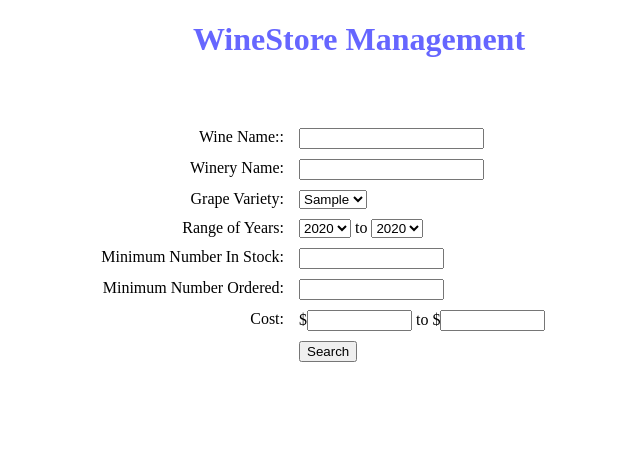
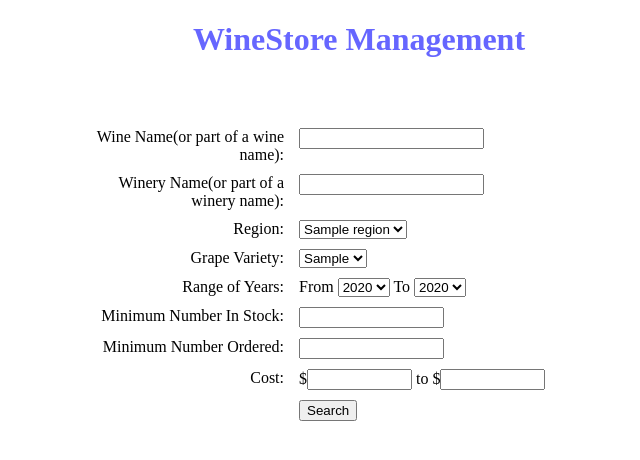
Before and after one commit to RMITGavin/assignment1, a PHP site: page / in a window 1280 px wide. Shown: the top 460 px of the page, without its empty margins (281-921 px from the left). Run offline with PHP 8.4, Linux system fonts and the light colour scheme; tables that the repository leaves empty or names only in its code hold one stand-in row (values such as "Sample post"); a stand-in replaces the project's code that opens the database connection; some libraries are stand-ins or nearby versions.

Commit message:
added region dropdwon list to index.php

```diff
--- a/partB/index.php
+++ b/partB/index.php
@@ -158,15 +158,26 @@
    	<form id="search_form" method="get" action="<?php echo $_SERVER['PHP_SELF']; ?>" >
 		<div id="formcontainer">
 			<div class="row">
-				<span class="label">Wine Name::</span>
+				<span class="label">Wine Name(or part of a wine name):</span>
 				<span class="formw"><input type="text" size="20" id="wineName" name="wineName" value="<?php echo $wineName; ?>"/></span>
 			</div>
 
 			<div class="row">
-                  <span class="label">Winery Name:</span>
+                  <span class="label">Winery Name(or part of a winery name):</span>
                   <span class="formw"><input type="text" size="20" id="wineryName" name="wineryName" value="<?php echo $wineryName; ?>"/></span>
              </div>
 
+			<div class="row">
+                  <span class="label">Region:</span>
+                  <span class="formw">
+					<select id ="grapeVariety" name="grapeVariety">
+					<?php
+						showdropdownlist("select region_name from region order by region_name");
+					?>
+
+                    </select>
+                  </span>
+            </div>
 			<div class="row">
                   <span class="label">Grape Variety:</span>
                   <span class="formw">
@@ -177,17 +188,18 @@
 
                     </select>
                   </span>
-             </div>
+            </div>
 
 			 <div class="row">
                   <span class="label">Range of Years:</span>
                   <span class="formw">
+					From
                      <select id ="startYear" name="startYear">
                     <?php
 						showdropdownlist("select distinct year from wine order by year");
 					?>
                      </select>
-					 to
+					 To
 					 <select id ="endYear" name="endYear">
 					<?php
 						showdropdownlist("select distinct year from wine order by year");
```
